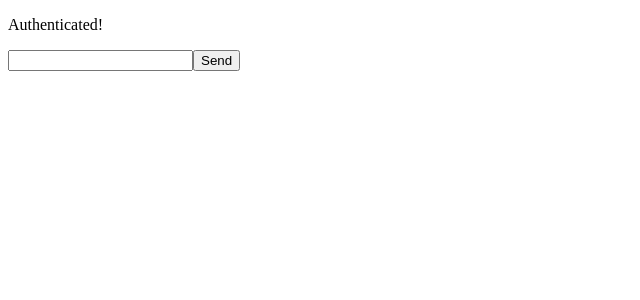
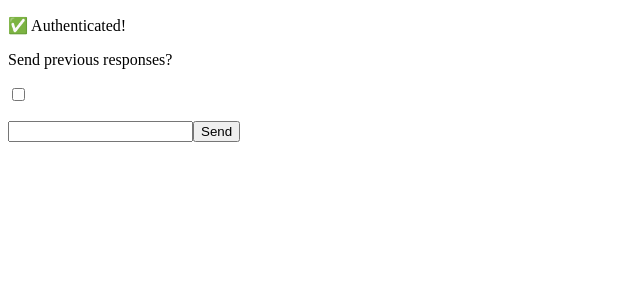
Before and after one commit to stephenjayakar/fast-gpt-api-client, a React (Create React App) app: page / in a window 1280 px wide. Both pictures are taken after typing "Sample123" into the empty fields and a click on the button "Save API Key". Shown: the top 300 px of the page, without its empty margins (0-640 px from the left). Built offline with nearby package versions, Linux system fonts and the light colour scheme.

Commit message:
struggling with keeping it but whatever

```diff
--- a/src/App.tsx
+++ b/src/App.tsx
@@ -14,6 +14,7 @@ function App() {
   const [prompt, setPrompt] = useState("");
   const [response, setResponse] = useState("");
   const [authenticated, setAuthenticated] = useState(false);
+  const [sendPreviousResponses, setSendPreviousResponses] = useState(false);
 
   useEffect(() => {
     const storedApiKey = localStorage.getItem("API_KEY");
@@ -31,20 +32,25 @@ function App() {
 
   const openai = configuration ? new OpenAIApi(configuration) : null;
 
-  const completion = async (prompt: string) => {
+  const completion = async (fullPrompt: string) => {
     if (!openai) return null;
     const chat_completion = await openai.createChatCompletion({
       model: "gpt-4-32k",
-      messages: [{ role: "user", content: prompt }],
+      messages: [{ role: "user", content: fullPrompt }],
     });
     return chat_completion;
   };
 
   const buttonPressed = async () => {
     if (prompt && openai) {
+      let fullPrompt = prompt;
+      if (sendPreviousResponses) {
+        fullPrompt = response + "\n" + fullPrompt;
+      }
       const res = await completion(prompt);
       const content = res!.data.choices.map((c) => c.message!.content);
-      const messageText = content.join("\n");
+      const messageText =
+        (response ? response + "\n" : "") + content.join("\n");
       setResponse(messageText);
       console.log(messageText);
     }
@@ -65,10 +71,17 @@ function App() {
       )}
       {authenticated && (
         <>
-          <p>Authenticated!</p>
+          <p>✅ Authenticated!</p>
+          <span>
+            <p>Send previous responses?</p>
+            <input
+              type="checkbox"
+              onChange={(e) => setSendPreviousResponses(e.target.checked)}
+            />
+          </span>
+          <p>{response}</p>
           <input type="text" onChange={(e) => setPrompt(e.target.value)} />
           <button onClick={buttonPressed}>Send</button>
-          <p>{response}</p>
         </>
       )}
     </div>
```
